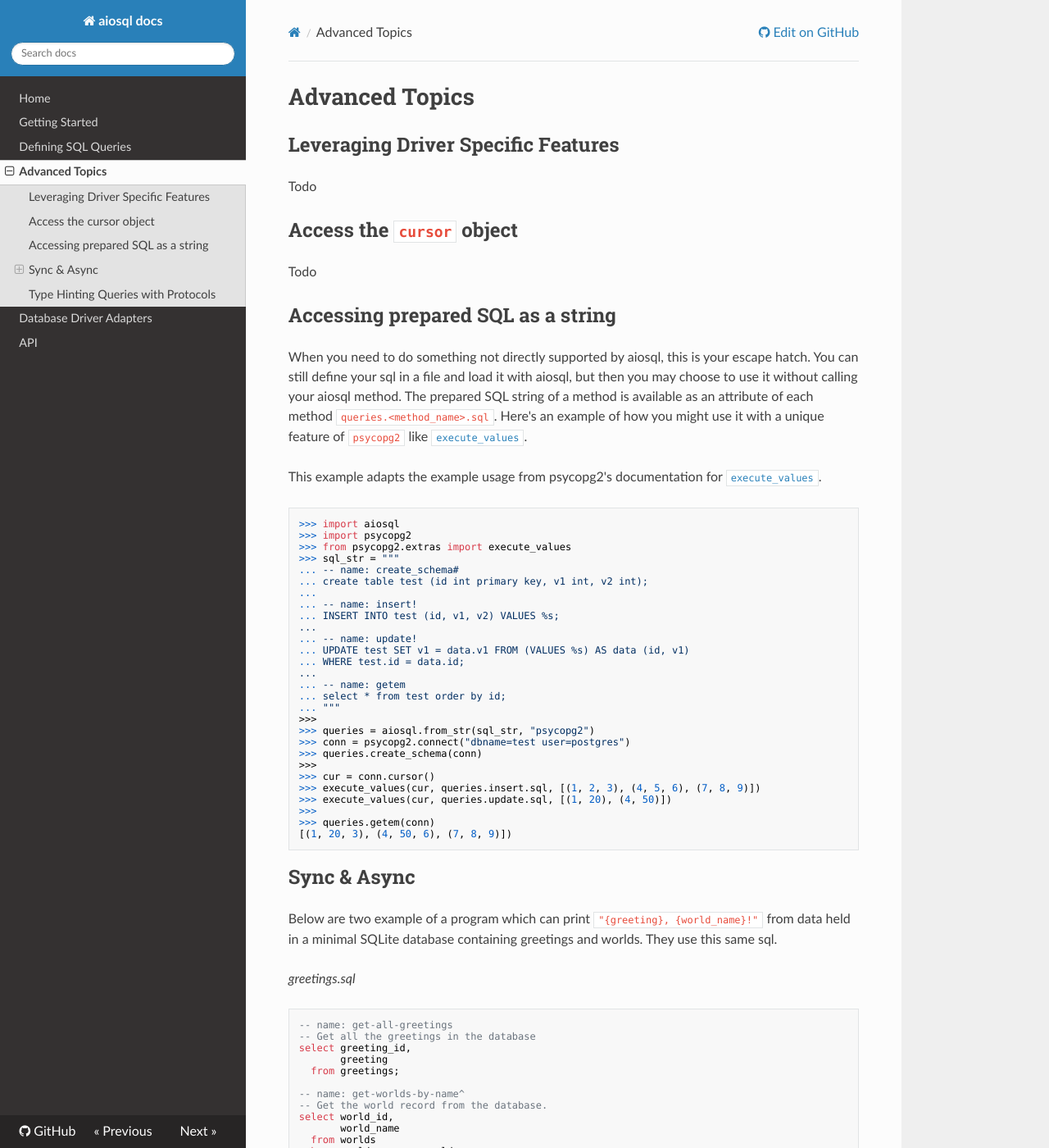
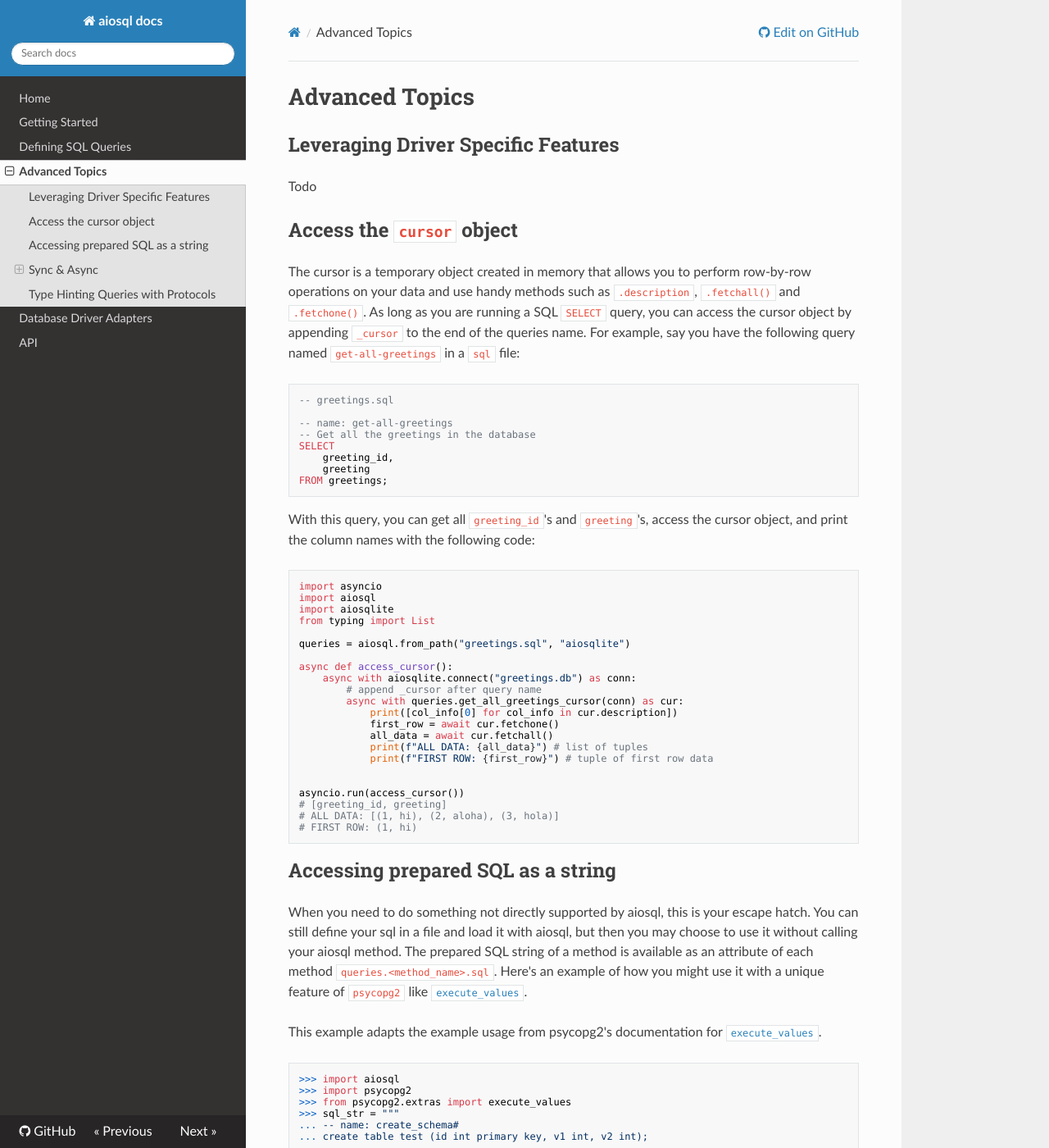
Before and after one commit to nackjicholson/aiosql, an MkDocs documentation site: the page built from docs/advanced-topics.md, in a window 1280 px wide and 1400 px high. Shown: the whole window at 82% size. Built offline with MkDocs 1.6.1, drawn with Linux system fonts in a browser that asks for light colours; nearby versions of some CDN libraries; some of the changed text lies outside the part shown.

Commit message:
add documentation for accessing the cursor object and fix a few minor spelling errors (#49)
* add documentation for accessing the cursor object and fix a few minor errors

````diff
--- a/docs/advanced-topics.md
+++ b/docs/advanced-topics.md
@@ -6,7 +6,45 @@
 
 ## Access the `cursor` object
 
-Todo
+The cursor is a temporary object created in memory that allows you to perform row-by-row operations on your data and use handy methods such as `.description`, `.fetchall()` and `.fetchone()`. As long as you are running a SQL `SELECT` query, you can access the cursor object by appending `_cursor` to the end of the queries name. For example, say you have the following query named `get-all-greetings` in a `sql` file:
+
+```sql
+-- greetings.sql
+
+-- name: get-all-greetings
+-- Get all the greetings in the database
+SELECT
+    greeting_id,
+    greeting
+FROM greetings;
+```
+
+With this query, you can get all `greeting_id`'s and `greeting`'s, access the cursor object, and print the column names with the following code:
+
+```python
+import asyncio
+import aiosql
+import aiosqlite
+from typing import List
+
+queries = aiosql.from_path("greetings.sql", "aiosqlite")
+
+async def access_cursor():
+    async with aiosqlite.connect("greetings.db") as conn:
+        # append _cursor after query name
+        async with queries.get_all_greetings_cursor(conn) as cur:
+            print([col_info[0] for col_info in cur.description])
+            first_row = await cur.fetchone()
+            all_data = await cur.fetchall()
+            print(f"ALL DATA: {all_data}") # list of tuples
+            print(f"FIRST ROW: {first_row}") # tuple of first row data
+
+
+asyncio.run(access_cursor())
+# [greeting_id, greeting]
+# ALL DATA: [(1, hi), (2, aloha), (3, hola)]
+# FIRST ROW: (1, hi)
+```
 
 ## Accessing prepared SQL as a string
 
@@ -86,7 +124,7 @@
 #     <Row greeting_id=2, greeting="Aloha">,
 #     <Row greeting_id=3, greeting="Hola">
 # ]
-greetings = queries.get_greetings(conn)
+greetings = queries.get_all_greetings(conn)
 
 # world = <Row world_id=1, world_name="Earth">
 world = queries.get_worlds_by_name(conn, world_name="Earth")
````
Also changed, not shown: other parts of docs/advanced-topics.md (+1 -1 lines).
